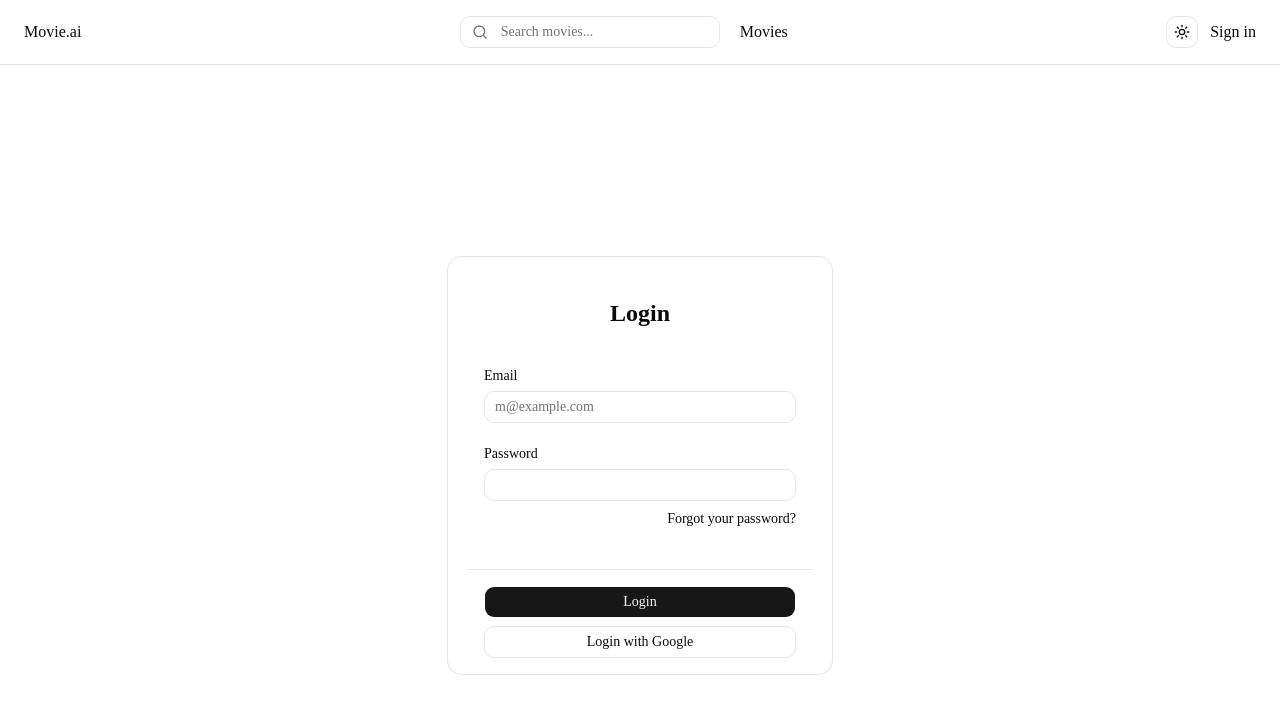
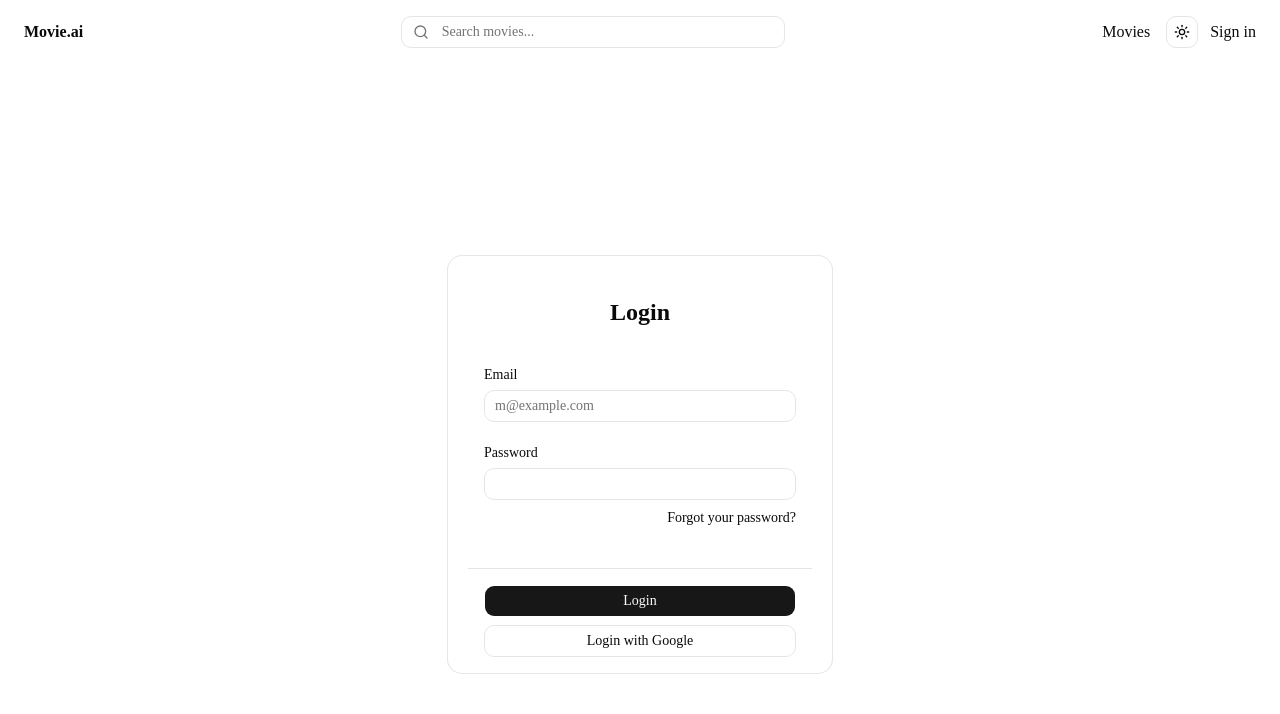
Before and after one commit to a1919727/movie-ai, a Next.js app: page /auth in a window 1280 px wide. Shown: the top 714 px of the page. Built offline with nearby package versions, Linux system fonts and the light colour scheme; no server answers.

Commit message:
modify header layout for all pages

```diff
--- a/src/components/header.tsx
+++ b/src/components/header.tsx
@@ -11,14 +11,15 @@
   } = await supabase.auth.getUser();
 
   return (
-    <header className="border-b">
+    <header>
       <div className="mx-auto flex max-w-7xl items-center justify-between px-6 py-4">
-        <Link href="/">Movie.ai</Link>
+        <Link href="/" className="font-bold">
+          Movie.ai
+        </Link>
 
+        <SearchBar />
+        <div className="flex items-center gap-4">
           <nav className="flex items-center gap-5">
-          {/* <Link href="/">Home</Link> */}
-          {/* <Link href="/search">Search</Link> */}
-          <SearchBar />
             <Link href="/movies">Movies</Link>
           </nav>
 
@@ -31,6 +32,7 @@
             )}
           </div>
         </div>
+      </div>
     </header>
   );
 }
```
Lines whose indentation alone changed are shown as unchanged.
